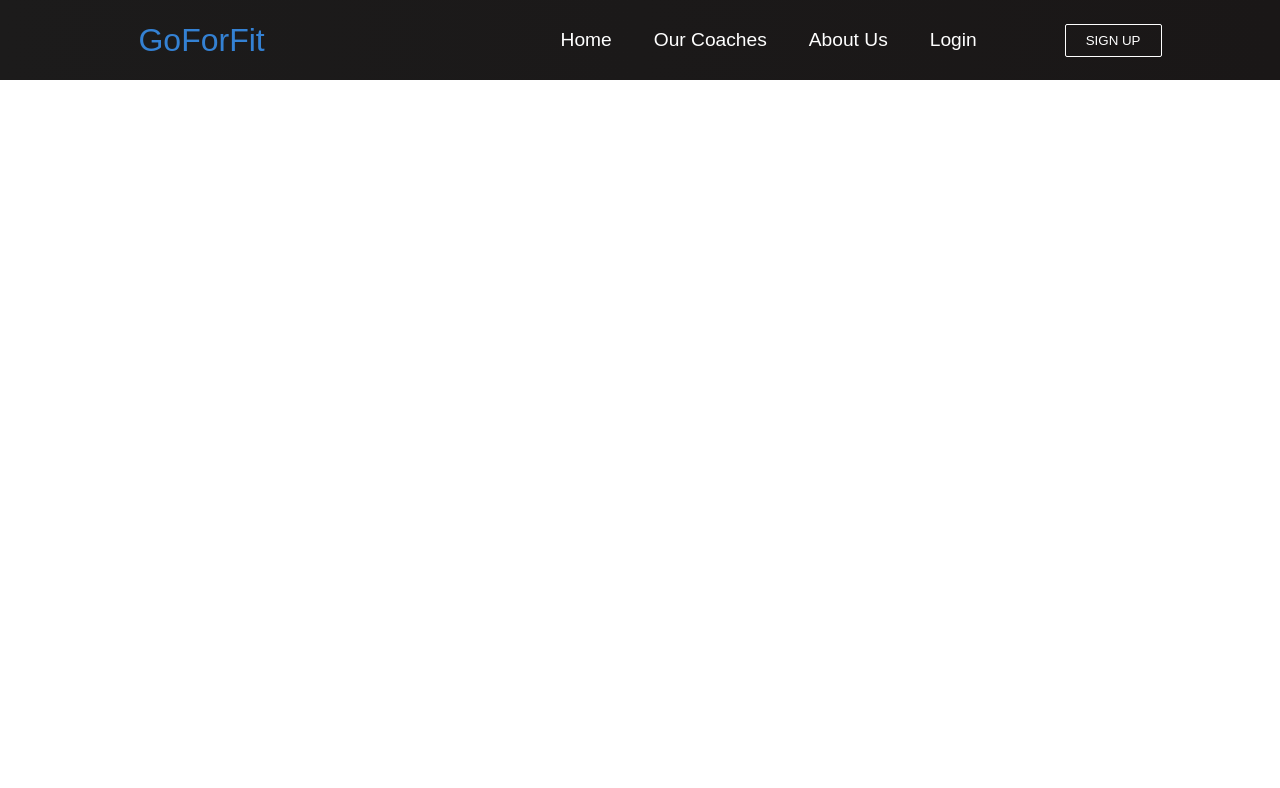
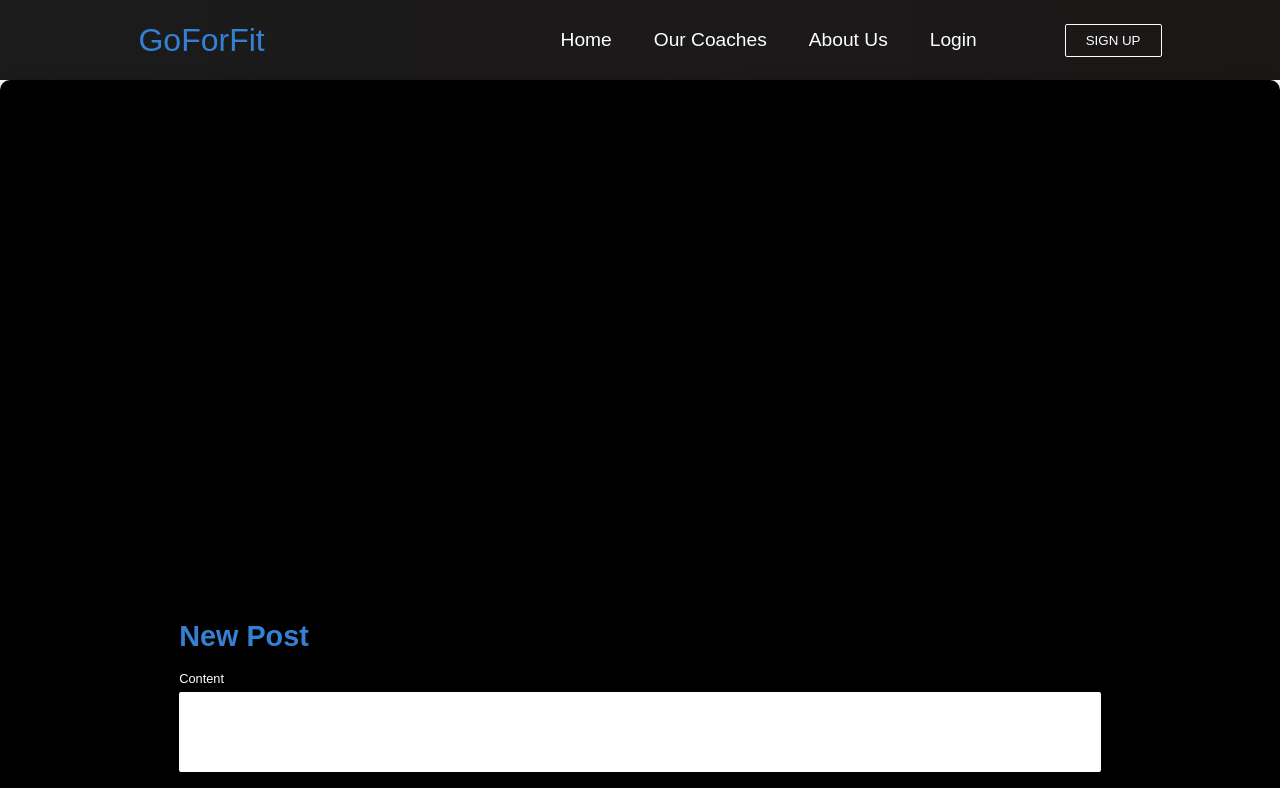
Before and after one commit to Project-Management-SCE/PM2022_TEAM_23, a React (Create React App) app in the folder Frontend/gff/: page /newPost_ in a window 1280 px wide. Shown: the top 788 px of the page. Built offline with nearby package versions, Linux system fonts and the light colour scheme; no server answers.

Commit message:
BSPM2022T23-79

```diff
--- a/Frontend/gff/src/App.js
+++ b/Frontend/gff/src/App.js
@@ -26,6 +26,7 @@ import Messages from './components/pages/Messages';
 import MessageForm from './components/forms/MessageForm';
 import GeneralForum from './components/pages/GeneralForum';
 import AdminPost from './components/forms/AdminPost';
+import CoachForumPost from './components/forms/CoachForumPost';
 
 function App() {
   return (
@@ -56,6 +57,7 @@ function App() {
             <Route path='/newMessage' element={<MessageForm/>}/>
             <Route path='/generalForum' element={<GeneralForum/>}/>
             <Route path='/newPost' element={<AdminPost/>}/>
+            <Route path='/newPost_' element={<CoachForumPost/>}/>
         </Routes>
       </Router>
       </UserProvider>
--- /dev/null
+++ b/Frontend/gff/src/components/forms/CoachForumPost.js
@@ -0,0 +1,106 @@
+import React from "react";
+import './Form.css';
+import axios from "axios";
+import UserContext from "../../UserContext";
+import { Navigate } from "react-router-dom";
+
+
+class CoachForumPost extends React.Component {
+
+    constructor(props){
+        super(props);
+        this.state =
+        {
+            Coaches: [],
+            coachUserName:'',
+            content: '',
+            to: '',
+            sent: false
+        }
+    }
+
+    FetchCoaches() {
+        const {user, isAuthenticated, LogIn, LogOut} = this.context;
+        axios.get("http://localhost:8080/coach/getCoach")
+        .then((res) => {
+            res.data.map(coach => (
+                user.type==="Sportsman" && coach.sportKind===user.sport?this.setState({
+                    Coaches:res.data,
+                    coachUserName:coach.userName,
+                    to:coach.userName + " Forum"
+                }):this.setState({
+                    Coaches:res.data,
+                })
+            ))
+        });
+    }
+
+    componentDidMount(){
+        this.FetchCoaches();
+    }
+
+    async submit(event,content,to) {
+        event.preventDefault();
+        const {user, isAuthenticated, LogIn, LogOut} = this.context;
+        if(this.state.content!='' && user.type==="Sportsman"){
+            await axios.post("http://localhost:8080/messages/saveMessage",{
+                from:user.userName,
+                content:this.state.content,
+                to:this.state.to
+            })
+            .then(
+                this.setState({
+                    content:'',
+                    sent:true
+            })
+            );
+        }
+        if(this.state.content!='' && user.type==="Coach"){
+            await axios.post("http://localhost:8080/messages/saveMessage",{
+                from:user.userName,
+                content:this.state.content,
+                to:user.userName + " Forum"
+            })
+            .then(
+                this.setState({
+                    content:'',
+                    sent:true
+            })
+            );
+        }
+    }
+
+    render(){
+        const {user, isAuthenticated, LogIn, LogOut} = this.context;
+        return (
+            <div className='messages-form-content'>
+                {this.state.sent && (<Navigate to="../coach/profile" replace={true} />)}
+            <form className="messageForm" onSubmit={(e)=>this.submit(e,this.state.content,this.state.to)}>
+                 <h1>
+                   New Post
+                </h1>
+                <div className="form-inputs">
+                    <label htmlFor="content"
+                    className="form-label">
+                        Content
+                    </label>
+                    <input
+                    value={this.state.content} onChange={(e)=>this.setState({content:e.target.value})} type="text"
+                        id='content'
+                         name='content'
+                         className='form-input-content'
+                    />
+                </div>
+                <button className="form-input-btn"
+                    type='submit'>
+                    Post
+                </button>
+            </form>
+            </div>
+        );
+    }
+}
+
+CoachForumPost.contextType=UserContext;
+
+export default CoachForumPost;
--- a/Frontend/gff/src/components/pages/CoachProfile.js
+++ b/Frontend/gff/src/components/pages/CoachProfile.js
@@ -13,7 +13,8 @@ class CoachProfile extends React.Component {
         {
             Coaches: [],
             coachUserName:'',
-            saved:false
+            saved:false,
+            messages_toCoachForum:[],
         }
     }
 
@@ -22,9 +23,10 @@ class CoachProfile extends React.Component {
         axios.get("http://localhost:8080/coach/getCoach")
         .then((res) => {
             res.data.map(coach => (
-                coach.sportKind===user.sport?this.setState({
+                user.type==="Sportsman" && coach.sportKind===user.sport?this.setState({
                     Coaches:res.data,
-                    coachUserName:coach.userName
+                    coachUserName:coach.userName,
+                    to:coach.userName + " Forum"
                 }):this.setState({
                     Coaches:res.data,
                 })
@@ -47,8 +49,27 @@ class CoachProfile extends React.Component {
         await axios.get(`http://localhost:8080/coach/updateRating/${rating}/${this.state.coachUserName}`);
     }
 
+    async fetchMessages_toCoachForum(fname)
+    {
+        const {user, isAuthenticated, LogIn, LogOut} = this.context;
+        if(user.type==="Sportsman")
+        {
+            await axios.get(`http://localhost:8080/messages/getReceiver/${fname}`)
+            .then((res) => {this.setState({
+                messages_toCoachForum:res.data
+            })})
+        }
+        if(user.type==="Coach")
+        {
+            await axios.get(`http://localhost:8080/messages/getReceiver/${fname}`)
+            .then((res) => {this.setState({
+                messages_toCoachForum:res.data
+            })})
+        }
+    }
+
     componentDidMount(){
-        this.FetchCoaches();
+        this.FetchCoaches()
     }
 
     render() {
@@ -57,7 +78,7 @@ class CoachProfile extends React.Component {
         this.setRating(newRating)
     };
     return (
-        user['type']==="Coach" &&
+        user['type']==="Coach" &&  this.fetchMessages_toCoachForum(user.userName + " Forum") &&
         <div className='coach-private' align="center">
             <br/>
             <h1>{user.firstName}&thinsp;{user.lastName}</h1>
@@ -106,10 +127,27 @@ class CoachProfile extends React.Component {
                 </table>
                 </div>
                 <div align="center"><Link className='uploadlink' to="../coach/uploadVideo" >Upload Weekly Video</Link></div>
+                <div className='coach-forum' align="center">
+                    <br/>
+                    <h1>Forum</h1>
+                    <Link to='/newPost_'>Post something...</Link>
+                    <br/>
+                    <br/>
+                    <br/>
+                    {this.state.messages_toCoachForum.map(message => (
+                        <>
+                        <u>From: {message.from}</u>
+                        <br/>
+                        <br/>
+                        {message.content}
+                        <br />
+                        <br/>
+                    </>))}
+                </div>
             </div>
         </div>
         ||
-        user['type']==="Sportsman" &&
+        user['type']==="Sportsman" && this.fetchMessages_toCoachForum(this.state.coachUserName + " Forum") &&
         <div className='coach-private' align="center">
             <br/>
             {this.state.Coaches.map(coach => (
@@ -182,6 +220,23 @@ class CoachProfile extends React.Component {
                     activeColor="#ffd700"
                 />
                     </div>
+                    <div className='coach-forum' align="center">
+                    <br/>
+                    <h1>Forum</h1>
+                    <Link to='/newPost_'>Post something...</Link>
+                    <br/>
+                    <br/>
+                    <br/>
+                    {this.state.messages_toCoachForum.map(message => (
+                        <>
+                        <u>From: {message.from}</u>
+                        <br/>
+                        <br/>
+                        {message.content}
+                        <br />
+                        <br/>
+                    </>))}
+                </div>
                 </div>
             </div>
             </>))}
--- a/Frontend/gff/src/components/pages/Pages.css
+++ b/Frontend/gff/src/components/pages/Pages.css
@@ -197,7 +197,7 @@
 
 .rating{
   display: flex;
-  margin-left: 40%;
+  margin-left: 44%;
 }
 
 .messages-container{
```
Also changed, not shown: 2 other files (tests, documents, lock files or other folders).
